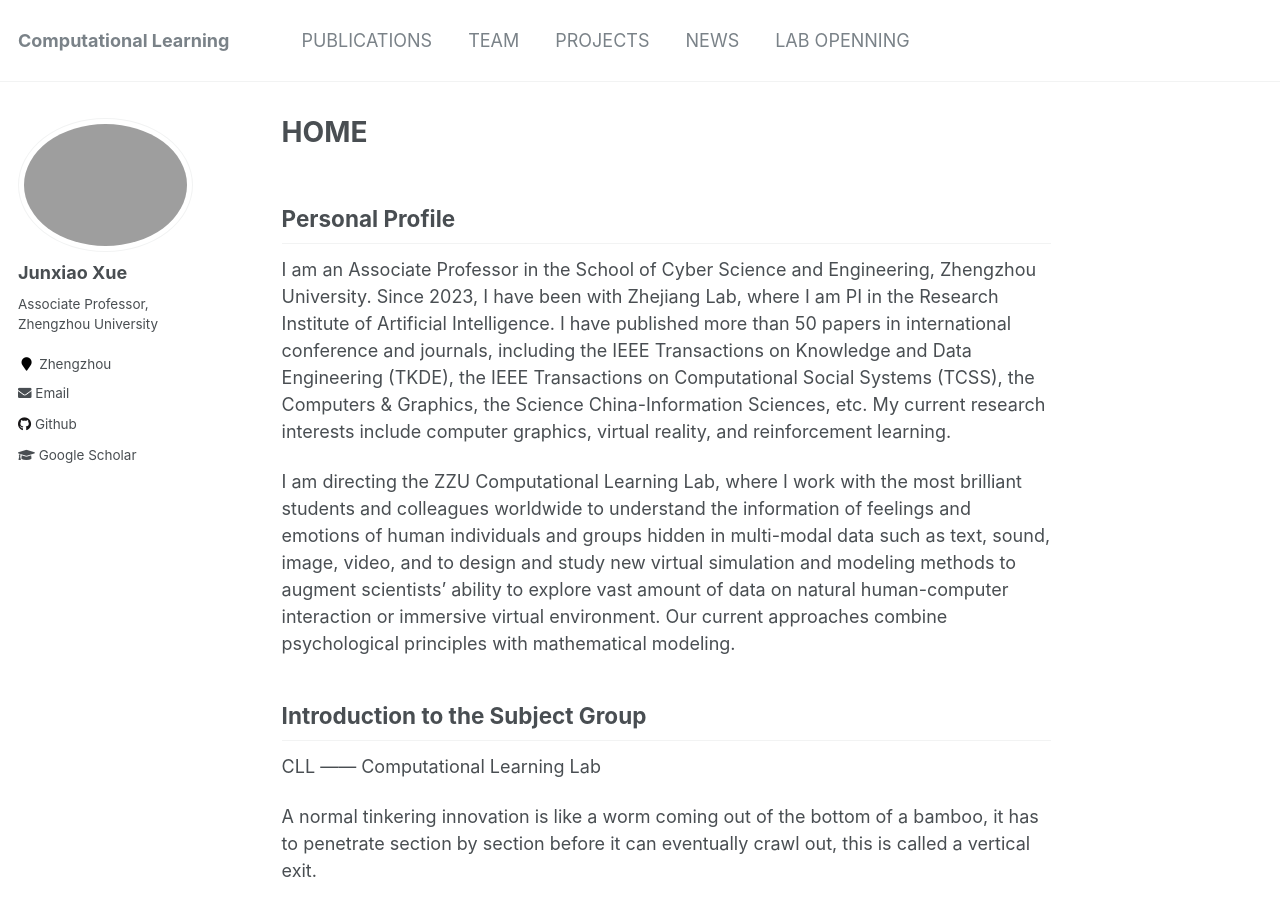
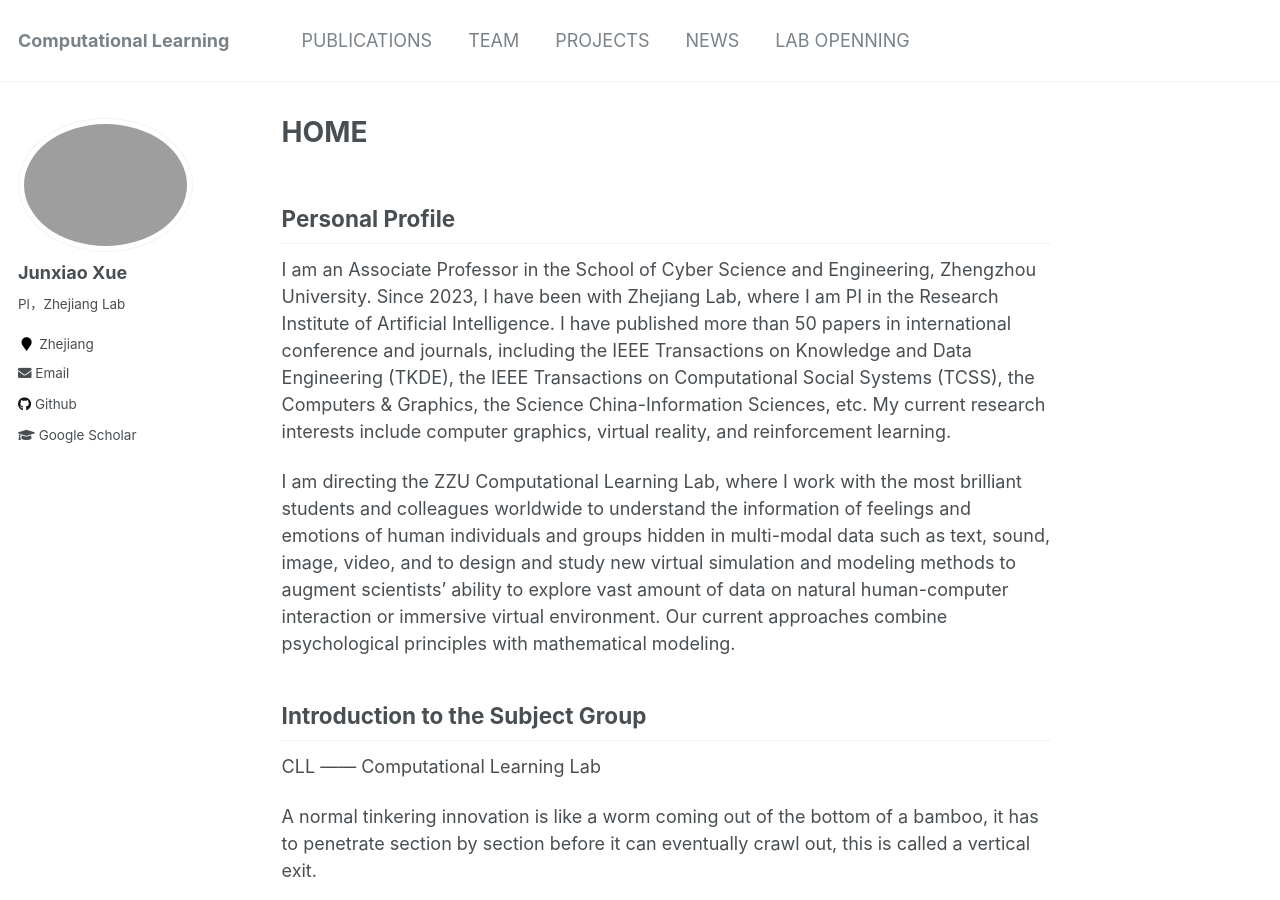
Before and after one commit to xuejx7/xuejx7.github.io, a Jekyll site: the page built from _pages/about.md, in a window 1280 px wide and 900 px high. Built offline with Jekyll 4.4.1, drawn with Linux system fonts in a browser that asks for light colours.

Commit message:
Update _config.yml

```diff
--- a/_config.yml
+++ b/_config.yml
@@ -81,13 +81,13 @@ analytics:
 # Site Author
 author:
   name             : "Junxiao Xue"
-  avatar           : "profile.png"
-  bio              : "Associate Professor, Zhengzhou University"
-  location         : "Zhengzhou"
+  avatar           : "profile-update.png"
+  bio              : "Pl，Zhejiang Lab"
+  location         : "Zhejiang"
   employer         :
   pubmed           :  #"https://www.ncbi.nlm.nih.gov/pubmed/?term=john+snow"
   googlescholar    : "https://scholar.google.com/citations?user=Za9YFVIAAAAJ&hl=zh-CN"
-  email            : "xuejx@zzu.edu.cn"
+  email            : "xuejx@zhejianglab.com"
   researchgate     :  # example: "https://www.researchgate.net/profile/yourprofile"
   uri              :
   bitbucket        :
```
